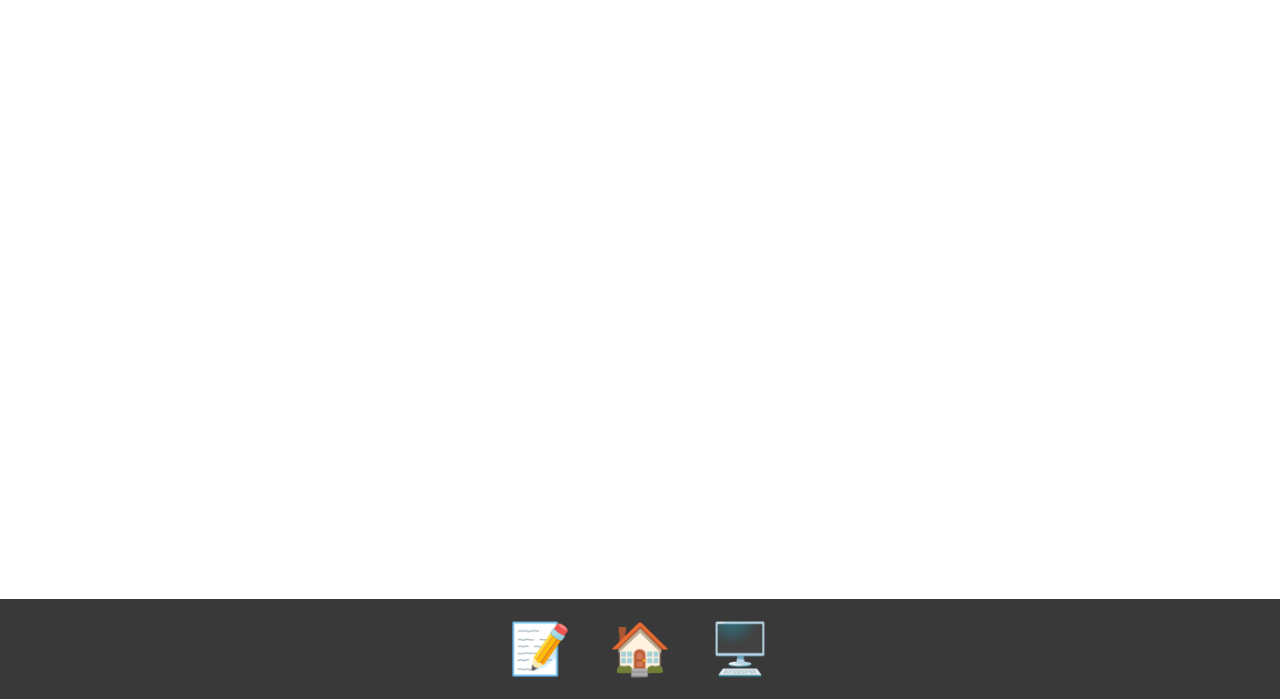
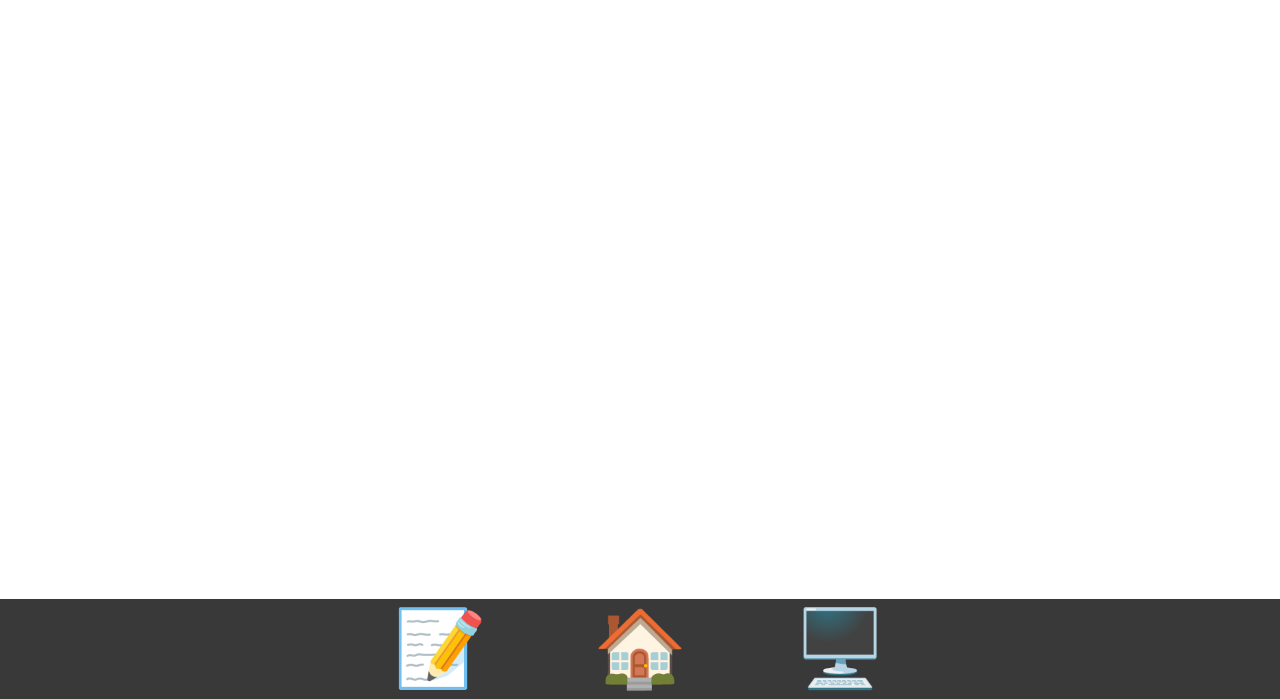
Before and after one commit to LemonsAreLimes/WebSite, a website: page frontend/MOBILE/home.html in a window 1280 px wide. Shown: the part 101-800 px from the top of the page. Drawn offline with Linux system fonts and the light colour scheme; a web font is replaced by a local one.

Commit message:
enlarged icons

```diff
--- a/frontend/MOBILE/src/MenuBarMoble.css
+++ b/frontend/MOBILE/src/MenuBarMoble.css
@@ -12,7 +12,7 @@
 
     display: grid;
 
-    grid-template-columns: 100px 100px 100px;
+    grid-template-columns: 200px 200px 200px;
 
     grid-auto-flow: column;
 
@@ -28,7 +28,7 @@
     padding: 0%;
 
     color: white;
-    font-size: 50px;
+    font-size: 75px;
 
     text-align: center;
     text-decoration: none;
```
